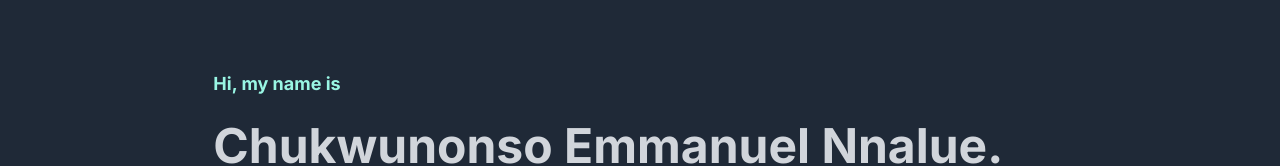
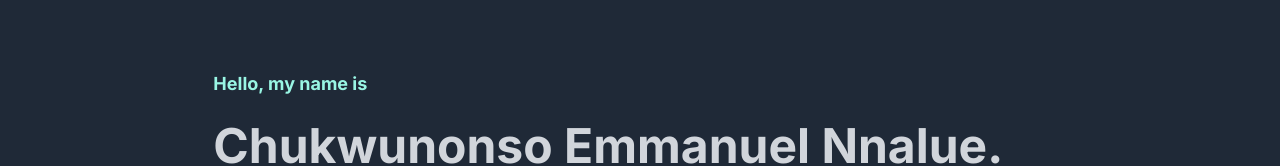
Before and after one commit to CodieCoder/Portfolio, a Next.js app: page / in a window 1280 px wide. Shown: the part 131-297 px from the top of the page. Built offline with nearby package versions, Linux system fonts and the light colour scheme.

Commit message:
Added relevant information

```diff
--- a/src/app/_components/_sections/index.tsx
+++ b/src/app/_components/_sections/index.tsx
@@ -1,16 +1,16 @@
-import About from "./about";
-import HeroButton from "../_buttons/HeroButton";
-import Experience from "./experience";
-import Projects from "./projects";
-import Contact from "./contact";
-import Scroller from "./scroller";
+import About from "./about"
+import HeroButton from "../_buttons/HeroButton"
+import Experience from "./experience"
+import Projects from "./projects"
+import Contact from "./contact"
+import Scroller from "./scroller"
 
 const Body = () => {
   return (
     <div>
       <div className="flex min-h-screen pb-10">
         <div id="home" className="font-bold w-[90%] lg:w-4/6 m-auto">
-          <div className="text-teal-200 text-lg">Hi, my name is </div>
+          <div className="text-teal-200 text-lg">Hello, my name is </div>
           <br />
           <div className="text-gray-300 lg:text-5xl text-4xl">
             Chukwunonso Emmanuel Nnalue.
@@ -44,7 +44,7 @@ const Body = () => {
         &copy; {new Date().getFullYear()}. Chukwunonso E. Nnalue
       </div>
     </div>
-  );
-};
+  )
+}
 
-export default Body;
+export default Body
```
